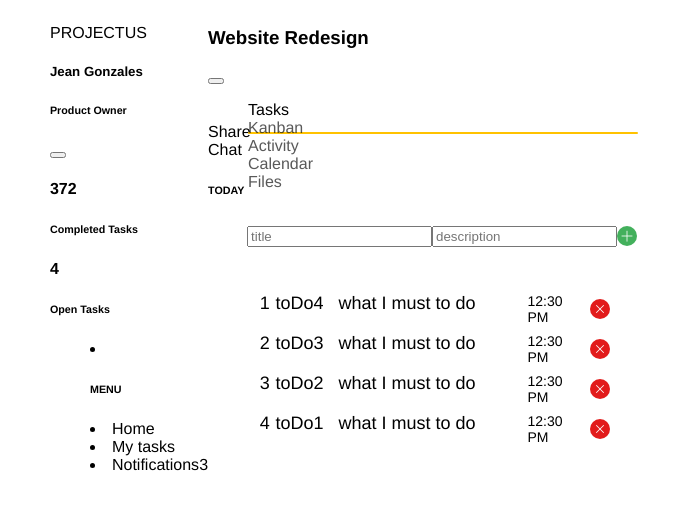
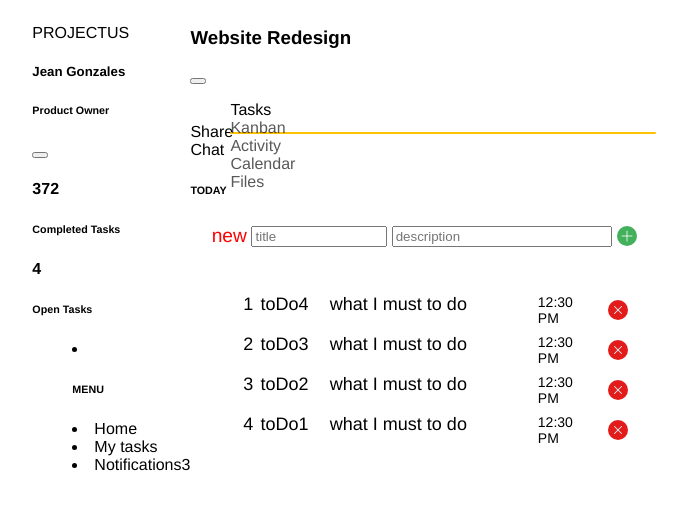
Before and after one commit to sergChornohor/vue-test-project, a Vue app: page /#/ in a window 1280 px wide. Shown: the top 510 px of the page, without its empty margins (316-1003 px from the left). Built offline with nearby package versions, Linux system fonts and the light colour scheme; the HTML template or start-up script is replaced by a standard one.

Commit message:
add label

```diff
--- a/src/views/Tasks.vue
+++ b/src/views/Tasks.vue
@@ -1,8 +1,9 @@
 <template lang='pug'>
   .tasks
     form(@submit.prevent='addTask')
-      input(v-model='newTasksTitle' value='title' placeholder='title')
-      input(v-model='newTasksDescription' value='description' placeholder='description')
+      label(for='title') new
+      input.title(v-model='newTasksTitle' value='title' placeholder='title')
+      input.description(v-model='newTasksDescription' value='description' placeholder='description')
       button()
     .tasks-list
       ul
@@ -53,6 +54,11 @@ export default class TasksContainer extends Vue {
     },
   ];
 
+  beforeCreated(): void {
+    console.log(this.tasks);
+    this.$nextTick(() => document.body.classList.add('animations'));
+  }
+
   mounted(): void {
     this.$emit('tasks-change', this.tasks.length);
   }
@@ -88,8 +94,18 @@ export default class TasksContainer extends Vue {
       display: flex;
       justify-content: space-between;
       align-items: center;
-      padding: 0 3% 0 10%;
+      padding: 0 3% 0 5%;
       margin-bottom: 10px;
+      .title{
+        width: 30%;
+      }
+      .description{
+        width: 50%;
+      }
+      label{
+        font-size: 120%;
+        color: red;
+      }
       button{
         width: 20px;
         height: 20px;
@@ -130,6 +146,9 @@ export default class TasksContainer extends Vue {
               font-size: 14px;
               width: 15%;
             }
+            .animations{
+              transform: scale(1.5);
+            }
           }
           button{
             width: 20px;
```
Also changed, not shown: src/App.vue (+0 -9 lines).
